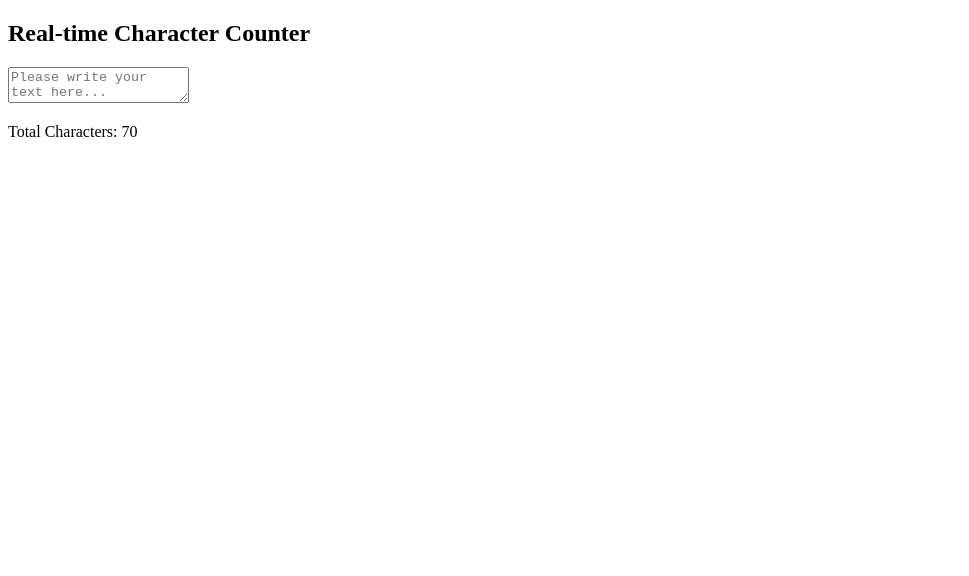
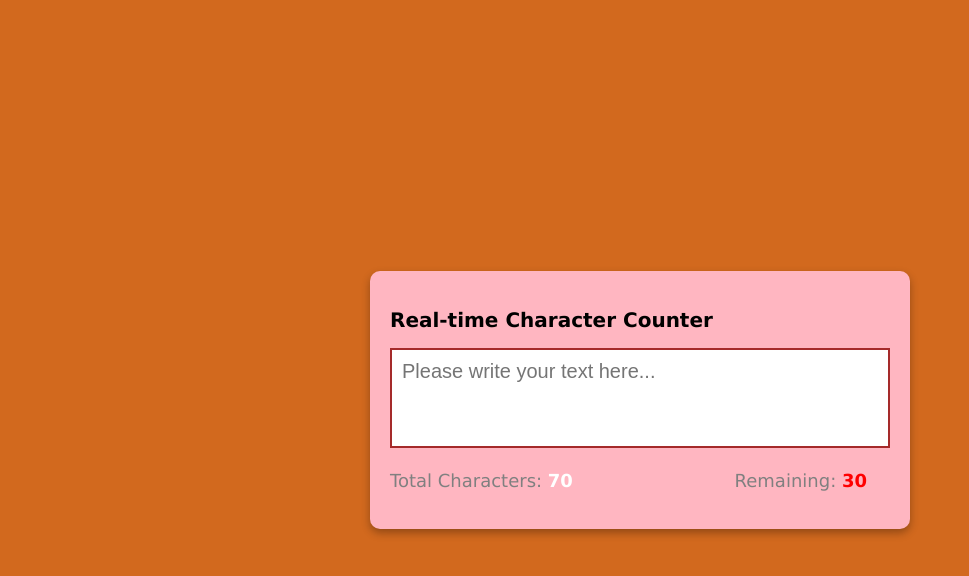
Before and after one commit to TechByKen/real-time-character-counter, a plain HTML site: page index.html in a window 1280 px wide. Shown: the whole page, without its empty margins (0-969 px from the left). Drawn offline with Linux system fonts and the light colour scheme.

Commit message:
Updated style sheet

```diff
--- a/index.html
+++ b/index.html
@@ -21,6 +21,10 @@
           Total Characters:
           <span class="total-counter" id="total-counter">70</span>
         </p>
+        <p>
+          Remaining:
+          <span class="remaining-counter" id="remaining-counter">30</span>
+        </p>
       </div>
     </div>
   </body>
--- a/style.css
+++ b/style.css
@@ -0,0 +1,55 @@
+body {
+  margin: 0;
+  display: flex;
+  justify-content: center;
+  align-items: center;
+  height: 100vh;
+  background-color: chocolate;
+  font-family: Verdana, sans-serif;
+}
+
+.container {
+  width: 500px;
+  background-color: lightpink;
+  margin: 5px 10px;
+  padding: 20px;
+  border-radius: 10px;
+  box-shadow: 0 4px 8px rgba(0, 0, 0, 0.3);
+}
+
+h2 {
+  font-size: 20px;
+  color: black;
+}
+
+.textarea {
+  resize: none;
+  width: 100%;
+  height: 100px;
+  font-size: 20px;
+  box-sizing: border-box;
+  font-family: sans-serif;
+  border: 2px solid brown;
+  padding: 10px;
+}
+
+.counter-container {
+  display: flex;
+  justify-content: space-between;
+  padding-right: 23px;
+}
+
+.counter-container p {
+  font-size: 18px;
+  color: grey;
+}
+
+.total-counter {
+  color: white;
+  font-weight: bold;
+}
+
+.remaining-counter {
+  color: red;
+  font-weight: bold;
+}
```
